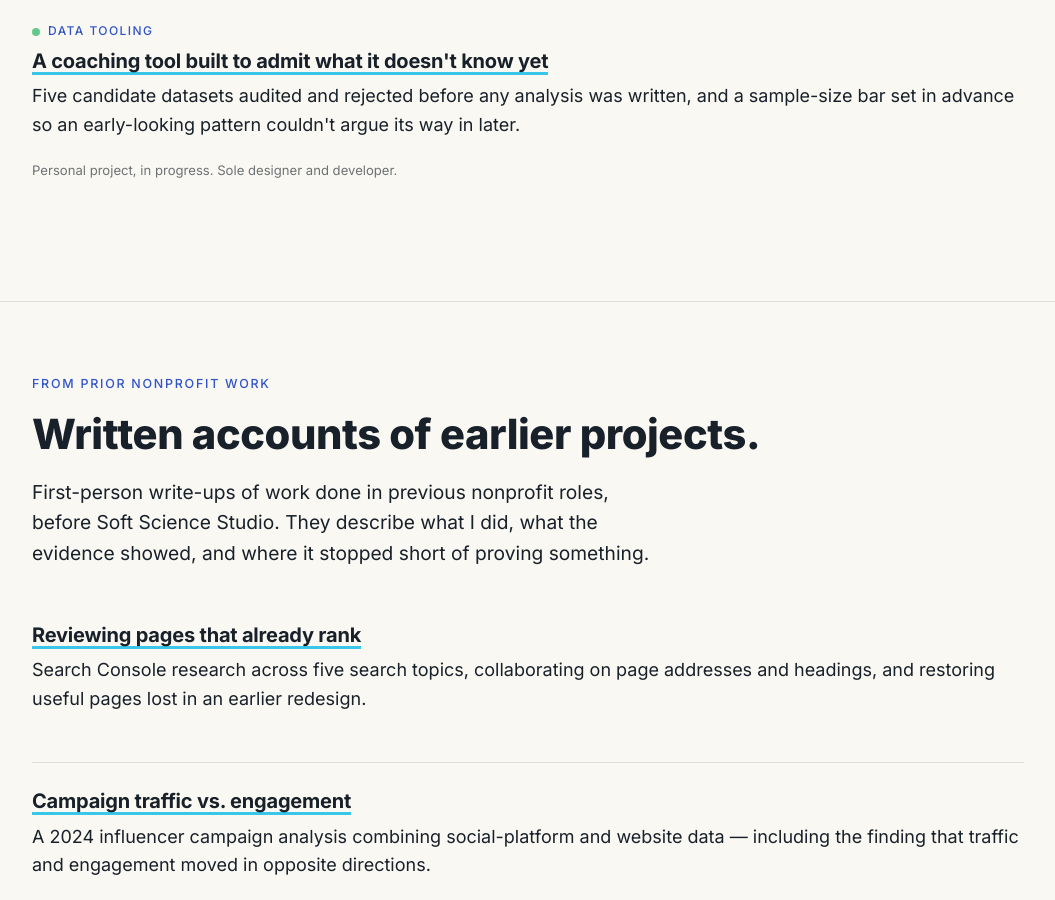
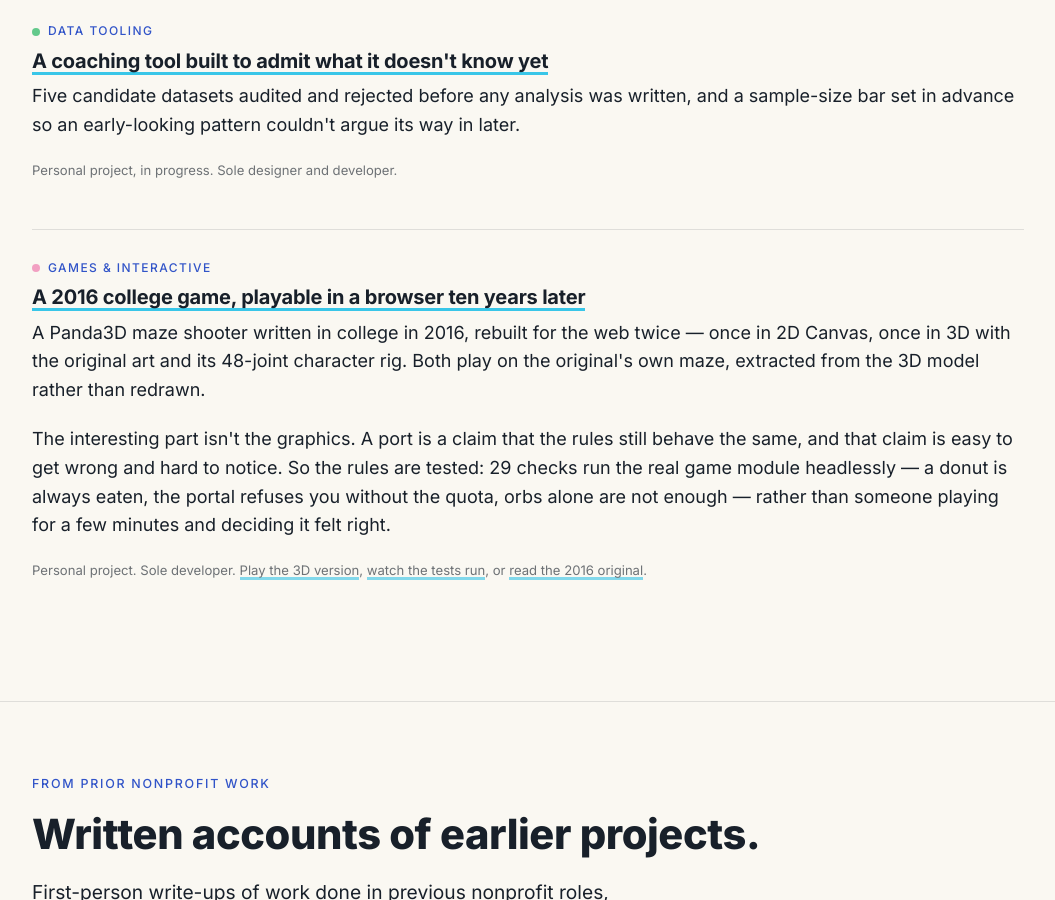
Before and after one commit to imelendez/soft-science-studio, a Jekyll site: the page work.html, which Jekyll copies as it is, in a window 1280 px wide and 900 px high, scrolled down 1122 px. Shown: the whole window, without its empty margins (112-1167 px from the left). Built offline with Jekyll 4.4.1, drawn with Linux system fonts in a browser that asks for light colours.

Commit message:
Add the Amazing Race game to the Work page
A 2016 Panda3D college game, now playable in the browser in 2D and 3D.
It goes on Work rather than Articles: Articles carries the measurement
and reporting writing that nonprofit buyers arrive on, and a game post
there weakens that signal, while Work already holds personal projects
with a provenance line.

The write-up leads on the 29 headless rule tests rather than the
graphics. A port is a claim that the rules still behave the same, which
is the kind of claim this studio exists to check - that makes the game
evidence for the pitch instead of a detour from it.

Every figure was verified today rather than taken from the summary:
both builds load clean, and the test page reports 29 of 29 passing.

The /me "Currently" line now mentions it too, since that line is there
to be changed whenever it stops being true.

Co-Authored-By: Claude Opus 5 <noreply@anthropic.com>

```diff
--- a/me/index.html
+++ b/me/index.html
@@ -68,8 +68,8 @@ height="0" width="0" style="display:none;visibility:hidden"></iframe></noscript>
   -->
   <p class="currently">
     <b>Currently:</b> building small tools with public data, training for a
-    spring race, and writing about how small teams can actually measure their
-    work.
+    spring race, and rebuilding a game I wrote in college in 2016 — it's
+    <a href="/work.html" data-cta="me-currently-game">playable in a browser</a> now.
   </p>
 
   <h2>Start here</h2>
--- a/work.html
+++ b/work.html
@@ -98,6 +98,32 @@ height="0" width="0" style="display:none;visibility:hidden"></iframe></noscript>
         </p>
         <p class="provenance">Personal project, in progress. Sole designer and developer.</p>
       </div>
+
+      <div class="block">
+        <span class="label-mono"><span class="dot dot-pink"></span>GAMES &amp; INTERACTIVE</span>
+        <h3><a href="https://imelendez.github.io/amazing-race-web/" class="underline-cyan" data-external data-cta="project-amazing-race-web">A 2016 college game, playable in a browser ten years later</a></h3>
+        <p>
+          A Panda3D maze shooter written in college in 2016, rebuilt for the
+          web twice — once in 2D Canvas, once in 3D with the original art
+          and its 48-joint character rig. Both play on the original's own
+          maze, extracted from the 3D model rather than redrawn.
+        </p>
+        <p>
+          The interesting part isn't the graphics. A port is a claim that
+          the rules still behave the same, and that claim is easy to get
+          wrong and hard to notice. So the rules are tested: 29 checks run
+          the real game module headlessly — a donut is always eaten, the
+          portal refuses you without the quota, orbs alone are not enough
+          — rather than someone playing for a few minutes and deciding it
+          felt right.
+        </p>
+        <p class="provenance">
+          Personal project. Sole developer.
+          <a href="https://imelendez.github.io/amazing-race-3d/" class="underline-cyan" data-external data-cta="project-amazing-race-3d">Play the 3D version</a>,
+          <a href="https://imelendez.github.io/amazing-race-web/tests.html" class="underline-cyan" data-external data-cta="project-amazing-race-tests">watch the tests run</a>, or
+          <a href="https://github.com/imelendez/TheAmazeingRace" class="underline-cyan" data-external data-cta="project-amazing-race-source">read the 2016 original</a>.
+        </p>
+      </div>
     </div>
   </div>
 </section>
```
